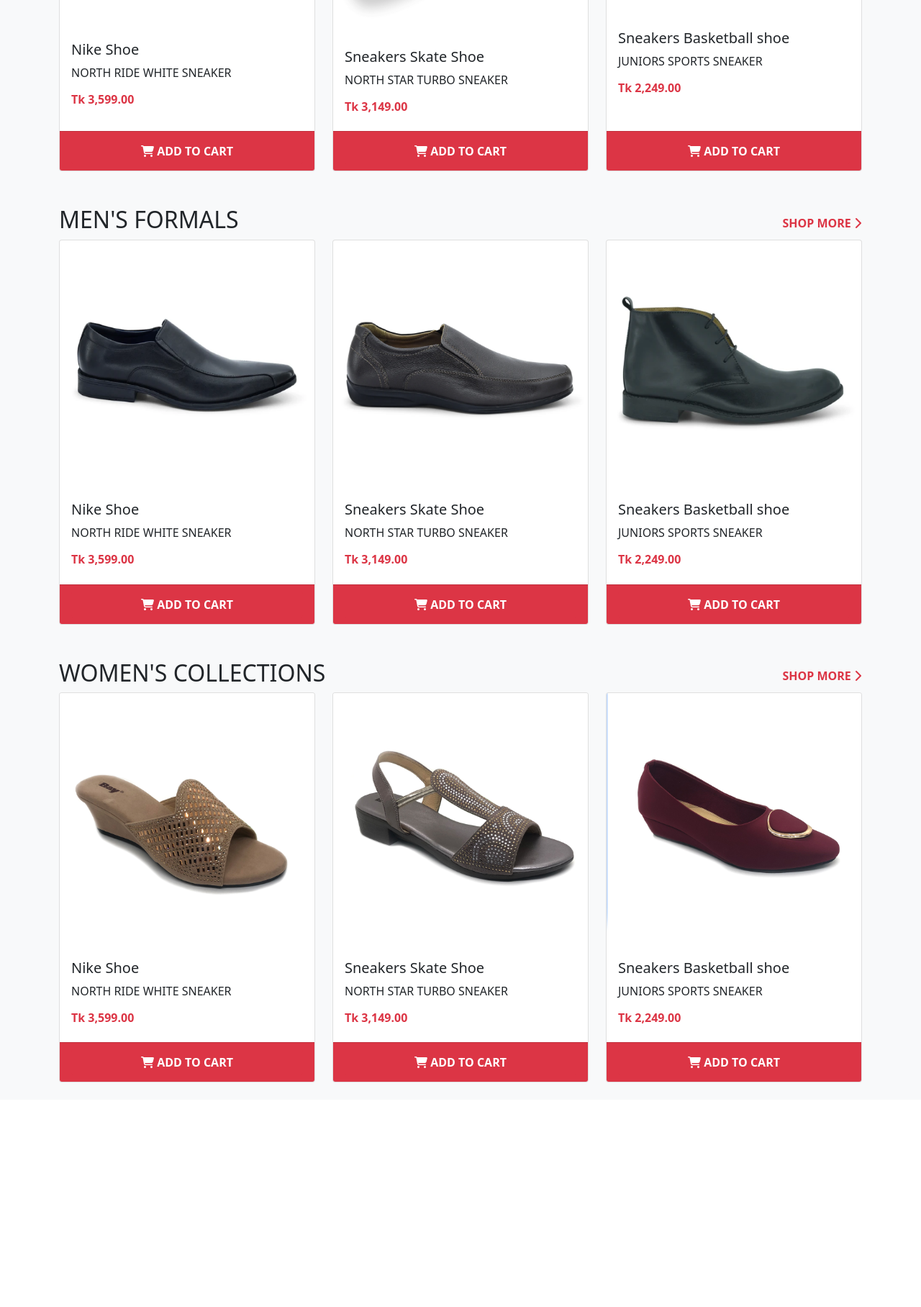
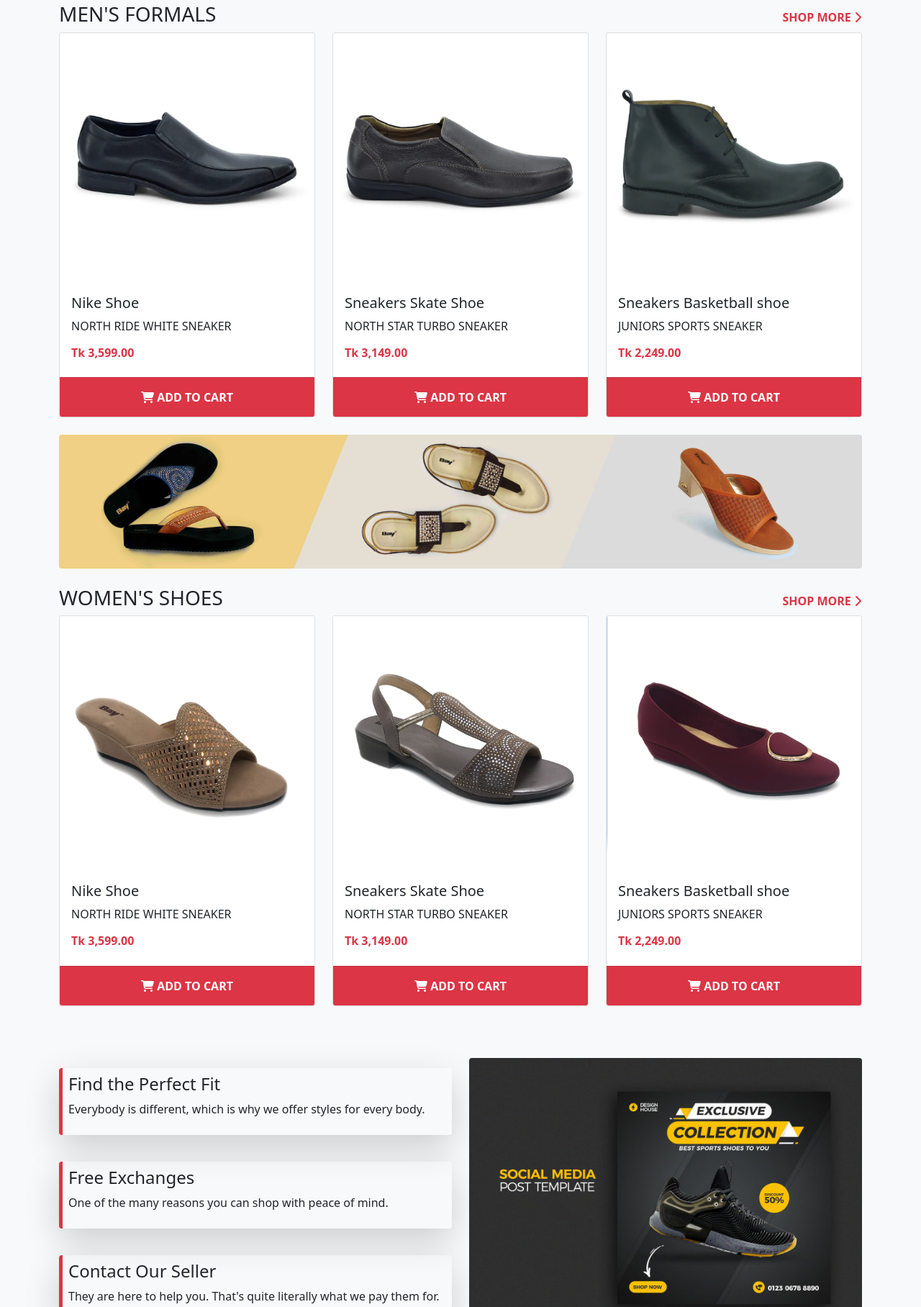
Before and after one commit to anika-raisa/hermizon, a plain HTML site: page index.html in a window 1280 px wide. Shown: the part 1797-3613 px from the top of the page at 72% size. Before the commit the page ends 3325 px from the top, so only its background shows below. Drawn offline with nearby package versions, Linux system fonts and the light colour scheme.

Commit message:
extra portion added

```diff
--- a/index.html
+++ b/index.html
@@ -73,23 +73,10 @@
             </div>
         </section>
 
-        <section>
-            <div class="container mb-5">
-                <h3 class="py-4">NEW YEAR, NEW STYLES</h3>
-                <div class="row row-cols-1 row-cols-md-2 row-cols-lg-4 g-4">
-                    <div class="col"><img src="images/men.JPG" class="w-100" alt=""></div>
-                    <div class="col"><img src="images/women.JPG" class="w-100" alt=""></div>
-                    <div class="col"><img src="images/kids.JPG" class="w-100" alt=""></div>
-                    <div class="col"><img src="images/accessories.jpg" class="w-100" alt=""></div>
-
-                </div>
-            </div>
-        </section>
-
         <!-- men's casuals -->
         <section class="container py-4">
             <div class="d-flex justify-content-between align-items-center">
-                <h2 class="text-dark">MEN'S CASUALS</h2>
+                <h3 class="text-dark">MEN'S CASUALS</h3>
                 <button class="btn text-danger fw-bold px-0">SHOP MORE <i class="fas fa-chevron-right"></i></button>
             </div>
             <div class="row row-cols-1 row-cols-md-2 row-cols-lg-3 g-4">
@@ -142,7 +129,7 @@
         <!-- men's formals -->
         <section class="container py-4">
             <div class="d-flex justify-content-between align-items-center">
-                <h2 class="text-dark">MEN'S FORMALS</h2>
+                <h3 class="text-dark">MEN'S FORMALS</h3>
                 <button class="btn text-danger fw-bold px-0">SHOP MORE <i class="fas fa-chevron-right"></i></button>
             </div>
             <div class="row row-cols-1 row-cols-md-2 row-cols-lg-3 g-4">
@@ -192,10 +179,14 @@
 
         </section>
 
+        <div class="container">
+            <img src="images/women1.jpg" class="img-fluid rounded" alt="">
+        </div>
+
         <!-- women's collection -->
         <section class="container py-4">
             <div class="d-flex justify-content-between align-items-center">
-                <h2 class="text-dark">WOMEN'S COLLECTIONS</h2>
+                <h3 class="text-dark">WOMEN'S SHOES</h3>
                 <button class="btn text-danger fw-bold px-0">SHOP MORE <i class="fas fa-chevron-right"></i></button>
             </div>
             <div class="row row-cols-1 row-cols-md-2 row-cols-lg-3 g-4">
@@ -245,7 +236,43 @@
 
         </section>
 
+        <!-- extra portion -->
+        <section class="container my-5">
+            <div class="row row-cols-1 row-cols-md-2 row-cols-lg-2 g-4">
+                <div class="col d-flex flex-column justify-content-around">
+                    <div class="border-start border-danger border-5 rounded p-2 shadow-lg mb-2">
+                        <h4>Find the Perfect Fit</h4>
+                        <p>Everybody is different, which is why we
+
+                            offer styles for every body.</p>
+                    </div>
+                    <div class="border-start border-danger border-5 rounded p-2 shadow-lg mb-2">
+                        <h4>Free Exchanges</h4>
+                        <p>One of the many reasons you can shop
+
+                            with peace of mind.</p>
+                    </div>
+                    <div class="border-start border-danger border-5 rounded p-2 shadow-lg mb-2">
+                        <h4>Contact Our Seller</h4>
+                        <p>They are here to help you. That's quite
+                            literally what we pay them for.</p>
+                    </div>
+                </div>
+
+                <div class="d-flex align-items-center">
+                    <img src="images/footer-img.jpg" class="img-fluid rounded" alt="">
+                </div>
+
+
+
+            </div>
+        </section>
     </main>
+
+
+    <footer>
+
+    </footer>
 
 
     <!-- <i class="fab fa-hackerrank"></i> -->
```
Also changed, not shown: images/banner-5.jpg (added), images/footer-img.jpg (added), images/women1.jpg (added).
